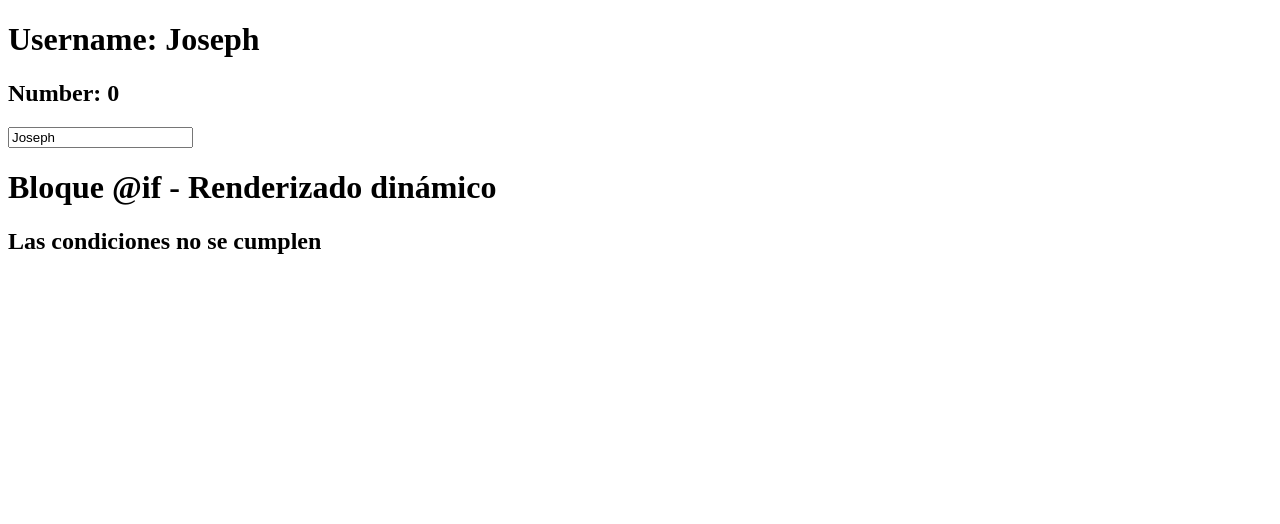
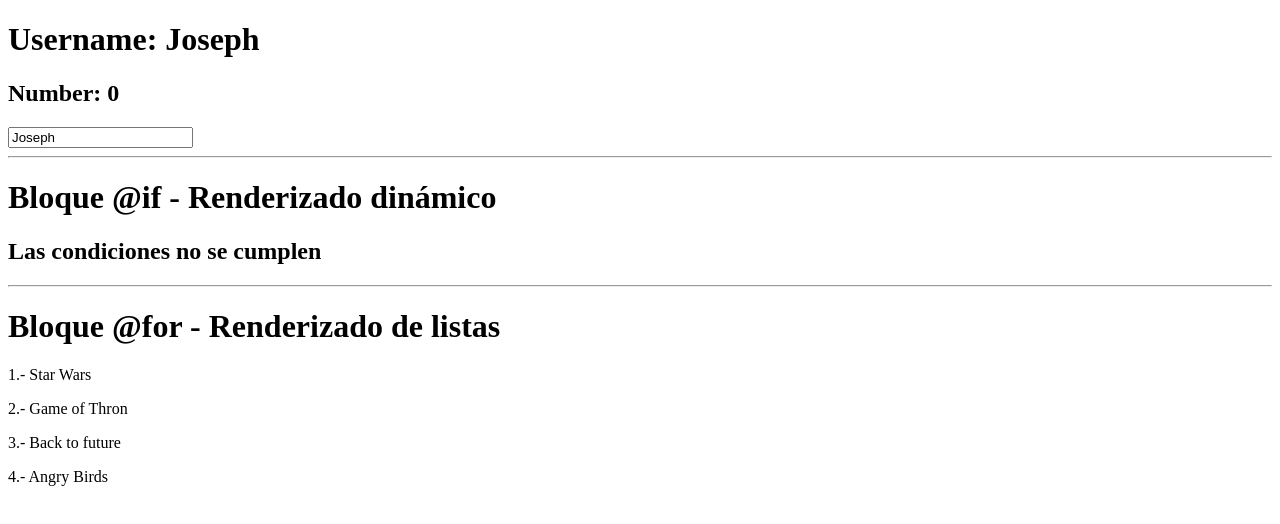
Before and after one commit to josephmn/my-project, an Angular app: page / in a window 1280 px wide. Shown: the top 524 px of the page. Built offline with nearby package versions, Linux system fonts and the light colour scheme.

Commit message:
usando @for para renderizar listas

```diff
--- a/src/app/app.component.html
+++ b/src/app/app.component.html
@@ -1,6 +1,8 @@
 <h1>Username: {{ userName }}</h1>
 <h2>Number: {{ number }}</h2>
 <input type="text" [(ngModel)]="userName" (input)="addOne()">
+
+<hr>
 
 <h1>Bloque &#64;if - Renderizado dinámico</h1>
 
@@ -13,3 +15,11 @@
 @else {
 <h2>Las condiciones no se cumplen</h2>
 }
+
+<hr>
+
+<h1>Bloque &#64;for - Renderizado de listas</h1>
+
+@for (movie of movies; track $index) {
+<p>{{$index + 1}}.- {{ movie }}</p>
+}
--- a/src/app/app.component.ts
+++ b/src/app/app.component.ts
@@ -19,6 +19,8 @@ export class AppComponent {
   condition: boolean = false;
   condition2: string = "";
 
+  movies: string[] = ['Star Wars', 'Game of Thron', 'Back to future', 'Angry Birds'];
+
   addOne() {
     this.number++;
   }
```
